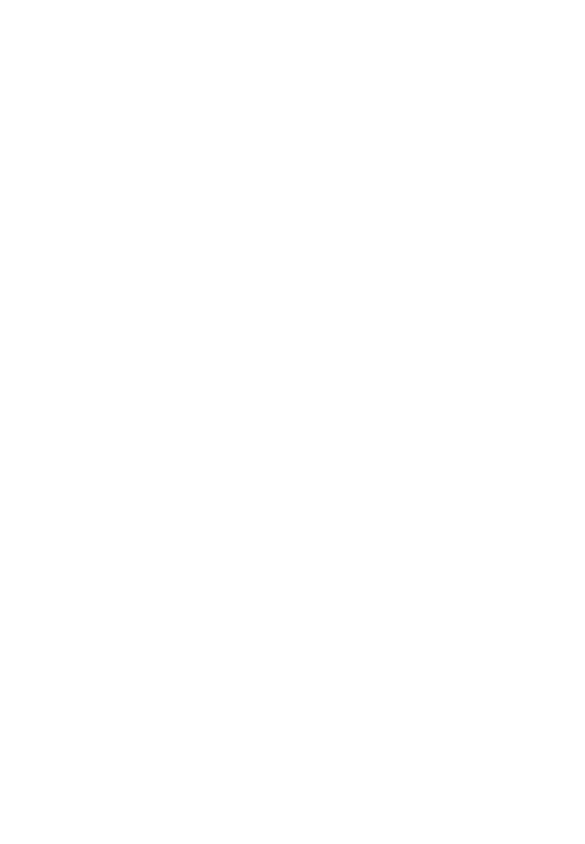
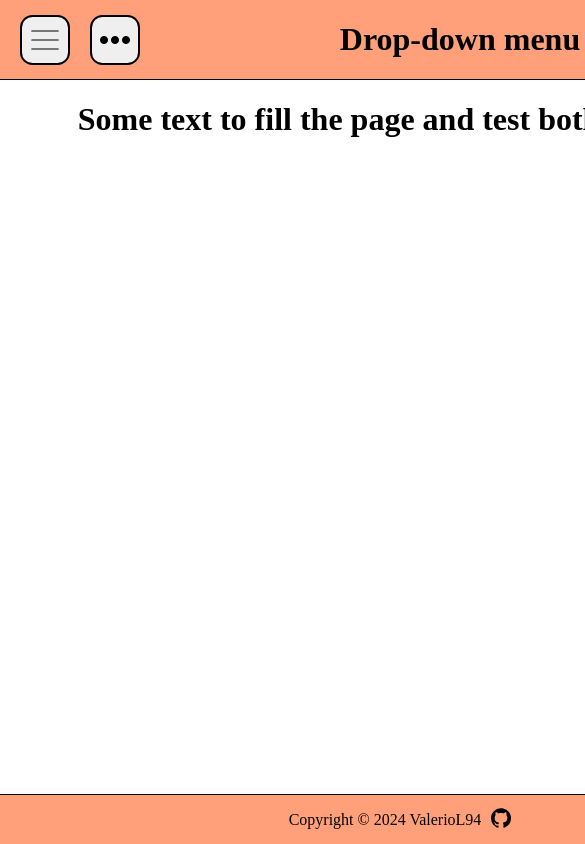
Before and after one commit to ValerioL94/Drop-down-menus-test, a website built with webpack: page src/template.html in a window 390 px wide. Shown: the top 844 px of the page, 585 px wide, since content can reach past the window. Built offline with nearby package versions, Linux system fonts and the light colour scheme.

Commit message:
Update styles

```diff
--- a/src/index.js
+++ b/src/index.js
@@ -1,6 +1,9 @@
 import './styles.css';
+import menu from './modules/menu';
 
 function importAll(r) {
-    r.keys().forEach(r);
+  r.keys().forEach(r);
 }
 importAll(require.context('/src/images', false, /\.(png|svg|jpg|jpeg|gif)$/));
+
+menu();
--- /dev/null
+++ b/src/modules/menu.js
@@ -0,0 +1,18 @@
+const menu = (() => {
+  const leftBtn = document.getElementById('leftBtn');
+  const rightBtn = document.getElementById('rightBtn');
+  const slideBar = document.getElementById('slideBar');
+  const dropBar = document.getElementById('dropBar');
+
+  leftBtn.addEventListener('click', () => {
+    slideBar.classList.toggle('slide');
+    leftBtn.classList.toggle('clicked');
+  });
+
+  rightBtn.addEventListener('click', () => {
+    dropBar.classList.toggle('drop');
+    rightBtn.classList.toggle('clicked');
+  });
+})();
+
+export default menu;
--- a/src/styles.css
+++ b/src/styles.css
@@ -3,4 +3,127 @@ body {
   border: 0;
   margin: 0;
   padding: 0;
+  height: 100%;
 }
+
+#content {
+  display: grid;
+  grid-template-rows: 80px 1fr 50px;
+  height: 100%;
+}
+
+header {
+  display: flex;
+  align-items: center;
+  padding: 0 20px;
+  background-color: lightsalmon;
+  border-bottom-width: 1px;
+  border-bottom-style: solid;
+}
+
+header > .wrapper {
+  display: flex;
+  gap: 20px;
+}
+
+header > h1 {
+  margin: auto;
+}
+
+button {
+  cursor: pointer;
+  border: 2px solid;
+  border-radius: 25%;
+  height: 50px;
+  width: 50px;
+  display: flex;
+  align-items: center;
+  justify-content: center;
+}
+
+.bars {
+  height: 30px;
+}
+
+main {
+  height: 100%;
+  display: flex;
+  position: relative;
+}
+
+#leftBtn {
+  transition: transform 1s;
+}
+
+#rightBtn {
+  transition: transform 1s;
+}
+
+.clicked {
+  transform: rotate(180deg);
+}
+#slideBar {
+  position: absolute;
+  height: 100%;
+  width: 0;
+  background-color: red;
+  transition: 1s;
+  overflow: hidden;
+}
+#slideBar.slide {
+  width: 300px;
+  border-right: 1px solid;
+}
+#dropBar {
+  position: absolute;
+  height: 0;
+  width: 300px;
+  background-color: blue;
+  transition: 1s;
+  overflow: hidden;
+}
+#dropBar.drop {
+  height: 100%;
+  border-right: 1px solid;
+}
+
+ul {
+  display: flex;
+  flex-direction: column;
+  gap: 50px;
+  padding: 20px 50px;
+}
+
+li {
+  list-style: none;
+  border-bottom: 1px solid;
+  cursor: pointer;
+  transition: ease-in-out 0.5s;
+  height: 25px;
+  padding: 5px;
+}
+
+li:hover {
+  color: white;
+  font-size: 25px;
+}
+
+.test {
+  width: 800px;
+  margin: 0 auto;
+  text-align: center;
+}
+
+footer {
+  display: flex;
+  align-items: center;
+  justify-content: center;
+  gap: 10px;
+  background-color: lightsalmon;
+  border-top-width: 1px;
+  border-top-style: solid;
+}
+
+.github {
+  height: 20px;
+}
--- a/src/template.html
+++ b/src/template.html
@@ -5,8 +5,58 @@
     <meta name="viewport" content="width=device-width, initial-scale=1.0" />
     <title>Document</title>
   </head>
-
   <body>
-    <div class="content"></div>
+    <div id="content">
+      <header>
+        <div class="wrapper">
+          <button id="leftBtn">
+            <img
+              class="bars"
+              src="images/icons8-menu.svg"
+              alt="three bars icons"
+            />
+          </button>
+          <button id="rightBtn">
+            <img
+              class="ellipsis"
+              src="images/icons8-ellipsis-30.png"
+              alt="ellipsis icon"
+            />
+          </button>
+        </div>
+        <h1>Drop-down menu</h1>
+      </header>
+      <main>
+        <nav id="dropBar">
+          <ul>
+            <li>HOME</li>
+            <li>PAGE1</li>
+            <li>PAGE2</li>
+            <li>PAGE3</li>
+            <li>PAGE4</li>
+            <li>PAGE5</li>
+          </ul>
+        </nav>
+        <nav id="slideBar">
+          <ul>
+            <li>HOME</li>
+            <li>PAGE1</li>
+            <li>PAGE2</li>
+            <li>PAGE3</li>
+            <li>PAGE4</li>
+            <li>PAGE5</li>
+          </ul>
+        </nav>
+        <div class="test">
+          <h1>Some text to fill the page and test both sidebars</h1>
+        </div>
+      </main>
+      <footer>
+        <p>Copyright © 2024 ValerioL94</p>
+        <a href="https://github.com/ValerioL94"
+          ><img class="github" src="images/github.svg" alt="github logo"
+        /></a>
+      </footer>
+    </div>
   </body>
 </html>
```
Also changed, not shown: src/images/github.svg (added), 1 other file.
